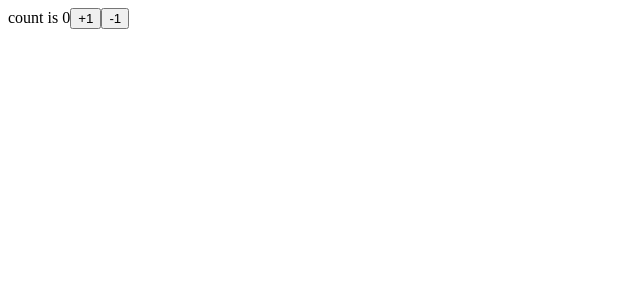
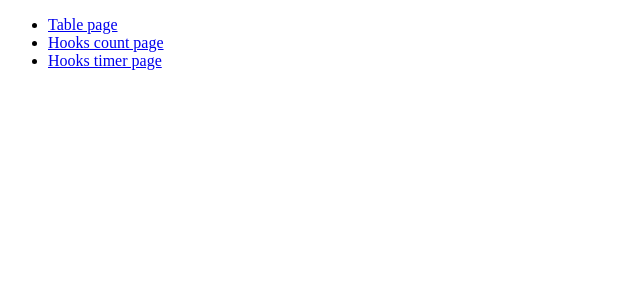
Before and after one commit to YasuhiroOsajima/react-sample-app, a React (Create React App) app: page /hooks in a window 1280 px wide. Shown: the top 300 px of the page, without its empty margins (0-640 px from the left). Built offline with nearby package versions, Linux system fonts and the light colour scheme.

Commit message:
update hooks page

```diff
--- a/src/App.tsx
+++ b/src/App.tsx
@@ -3,13 +3,15 @@ import { Redirect, Route, Switch } from "react-router";
 
 import List from "./linkpage";
 import Page from "./table";
-import Hooks from "./hooks";
+import Hooks from "./hooks_count";
+import Timer from "./hooks_timer/containers/App";
 
 const Component: React.FC = () => (
   <React.StrictMode>
     <Switch>
       <Route path="/table" component={Page} />
-      <Route path="/hooks" component={Hooks} />
+      <Route path="/hooks_count" component={Hooks} />
+      <Route path="/hooks_timer" component={Timer} />
       <Route path="/" component={List} />
       <Redirect to="/" />;
     </Switch>
--- /dev/null
+++ b/src/hooks_timer/components/App.tsx
@@ -0,0 +1,18 @@
+import React, { FC } from "react";
+
+interface AppProps {
+  timeLeft: number;
+  reset: () => void;
+}
+
+const Component: React.FC<AppProps> = props => (
+  <>
+    <header>
+      <h1>Timer</h1>
+    </header>
+    time: {props.timeLeft}
+    <button onClick={props.reset}>reset</button>
+  </>
+);
+
+export default Component;
--- /dev/null
+++ b/src/hooks_timer/containers/App.tsx
@@ -0,0 +1,31 @@
+import React, { FC, useEffect, useState } from "react";
+
+import AppComponent from "../components/App";
+
+const useTimer = (limitSec: number): [number, () => void] => {
+  const [timeLeft, setTimeLeft] = useState(limitSec);
+
+  const reset = () => {
+    setTimeLeft(limitSec);
+  };
+
+  useEffect(() => {
+    const tick = () => {
+      setTimeLeft(prevTime => (prevTime === 0 ? limitSec : prevTime - 1));
+    };
+
+    const timerId = setInterval(tick, 1000);
+    return () => clearInterval(timerId);
+  }, [limitSec]);
+
+  return [timeLeft, reset];
+};
+
+const Component: FC = () => {
+  const LIMIT = 60;
+  const [timeLeft, reset] = useTimer(LIMIT);
+
+  return <AppComponent timeLeft={timeLeft} reset={reset} />;
+};
+
+export default Component;
--- a/src/linkpage.tsx
+++ b/src/linkpage.tsx
@@ -7,7 +7,17 @@ const Component: React.FC = () => (
     <Helmet>
       <title>Link page</title>
     </Helmet>
-    <Link to={`/table`}>Table page</Link>
+    <ul>
+      <li>
+        <Link to={`/table`}>Table page</Link>
+      </li>
+      <li>
+        <Link to={`/hooks_count`}>Hooks count page</Link>
+      </li>
+      <li>
+        <Link to={`/hooks_timer`}>Hooks timer page</Link>
+      </li>
+    </ul>
   </>
 );
 
```
Also changed, not shown: src/hooks_count/index.tsx (renamed from src/hooks/index.tsx).
